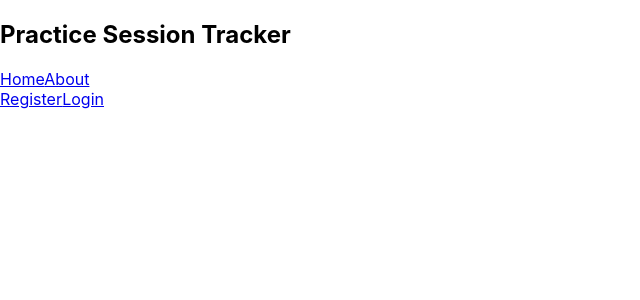
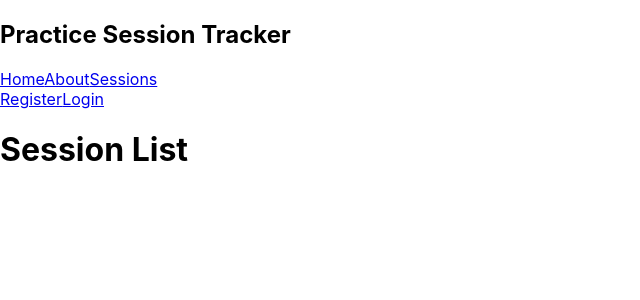
Before and after one commit to ehoversten/practice_tracker, a React (Create React App) app in the folder client/: page /sessions in a window 1280 px wide. Shown: the top 300 px of the page, without its empty margins (0-640 px from the left). Built offline with nearby package versions, Linux system fonts and the light colour scheme.

Commit message:
added NotFound component

```diff
--- a/client/src/App.js
+++ b/client/src/App.js
@@ -6,6 +6,9 @@ import Register from './pages/Register';
 import Login from './pages/Login';
 import { useContext } from 'react';
 import { AuthContext } from './context/authContext';
+import SessionList from './pages/SessionList';
+import Sessions from './pages/Sessions';
+import NotFound from './pages/NotFound';
 
 
 function App() {
@@ -19,12 +22,15 @@ function App() {
         <Routes>
           <Route path='/' element={<Home />} />
           <Route path='about' element={<About />} />
+          <Route path='sessions' element={<Sessions />} />
           <Route path='register' element={<Register />}/>
           <Route path='login' element={ <Login />}/>
           {/* <Route path='/' element={user ? <Home /> : <Navigate to='/login'/>} />
           <Route path='about' element={<About />} />
           <Route path='register' element={!user ? <Register /> : <Navigate to='/'/>}/>
           <Route path='login' element={!user ? <Login /> : <Navigate to='/'/>}/> */}
+
+          <Route path='*' element={<NotFound />}/>
         </Routes>
       </div>
     </BrowserRouter>
--- a/client/src/components/Navbar.js
+++ b/client/src/components/Navbar.js
@@ -19,6 +19,7 @@ const Navbar = () => {
                 <h2>Practice Session Tracker</h2>
                 <NavLink to='/'>Home</NavLink>
                 <NavLink to='about'>About</NavLink>
+                <NavLink to='sessions'>Sessions</NavLink>
                 { user && (
                     <div>
                         <h3>{user.email}</h3>
--- /dev/null
+++ b/client/src/pages/NotFound.js
@@ -0,0 +1,12 @@
+import React from "react";
+
+const NotFound = () => {
+
+    return (
+        <div className="not-found">
+            <h1>Page Not Found</h1>
+        </div>
+    )
+}
+
+export default NotFound;
--- /dev/null
+++ b/client/src/pages/Sessions.js
@@ -0,0 +1,13 @@
+import React, { useEffect, useState, useContext } from 'react';
+
+
+const Session = () => {
+
+    return (
+        <div className='session-container'>
+            <h1>Session List</h1>
+        </div>
+    )
+}
+
+export default Session;
```
